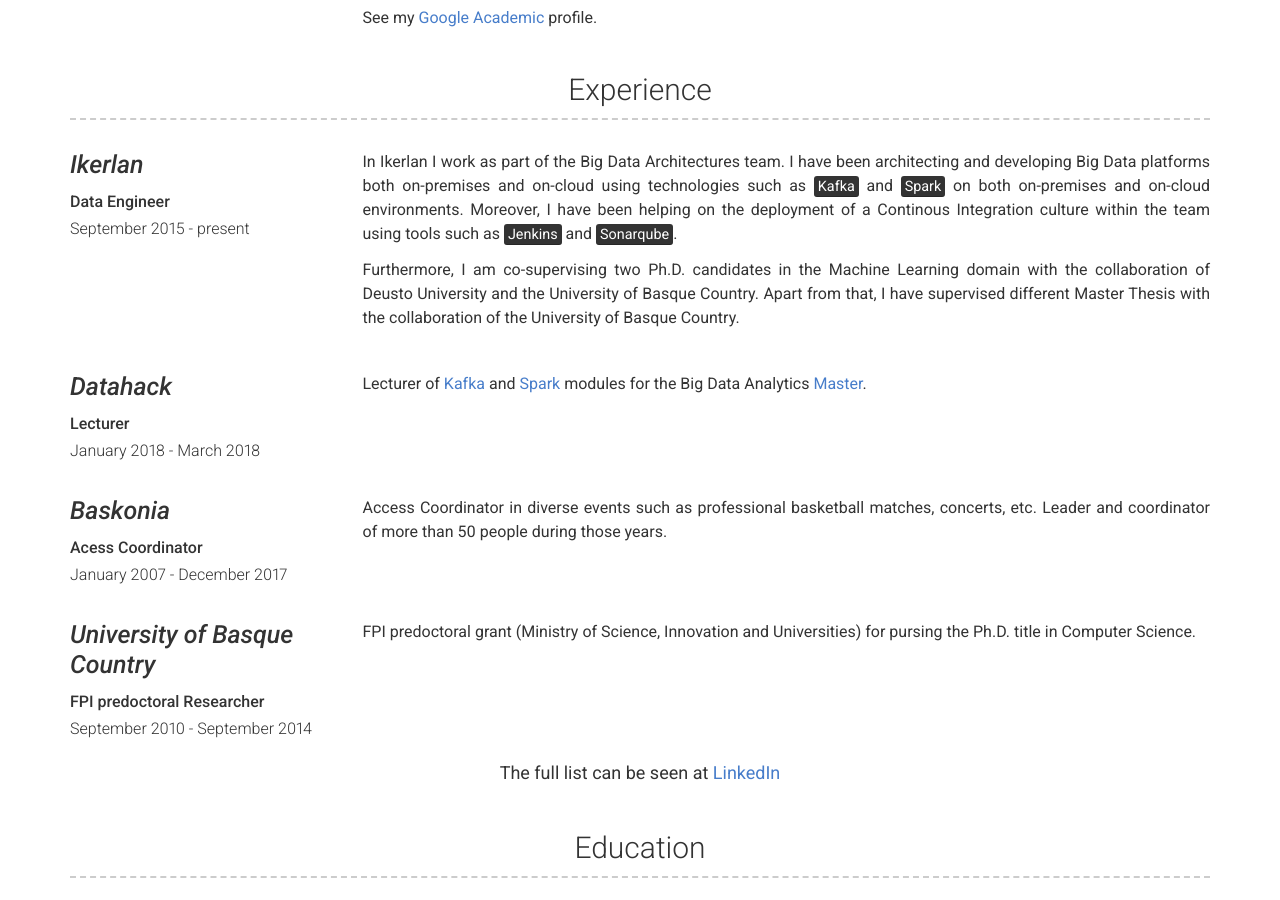
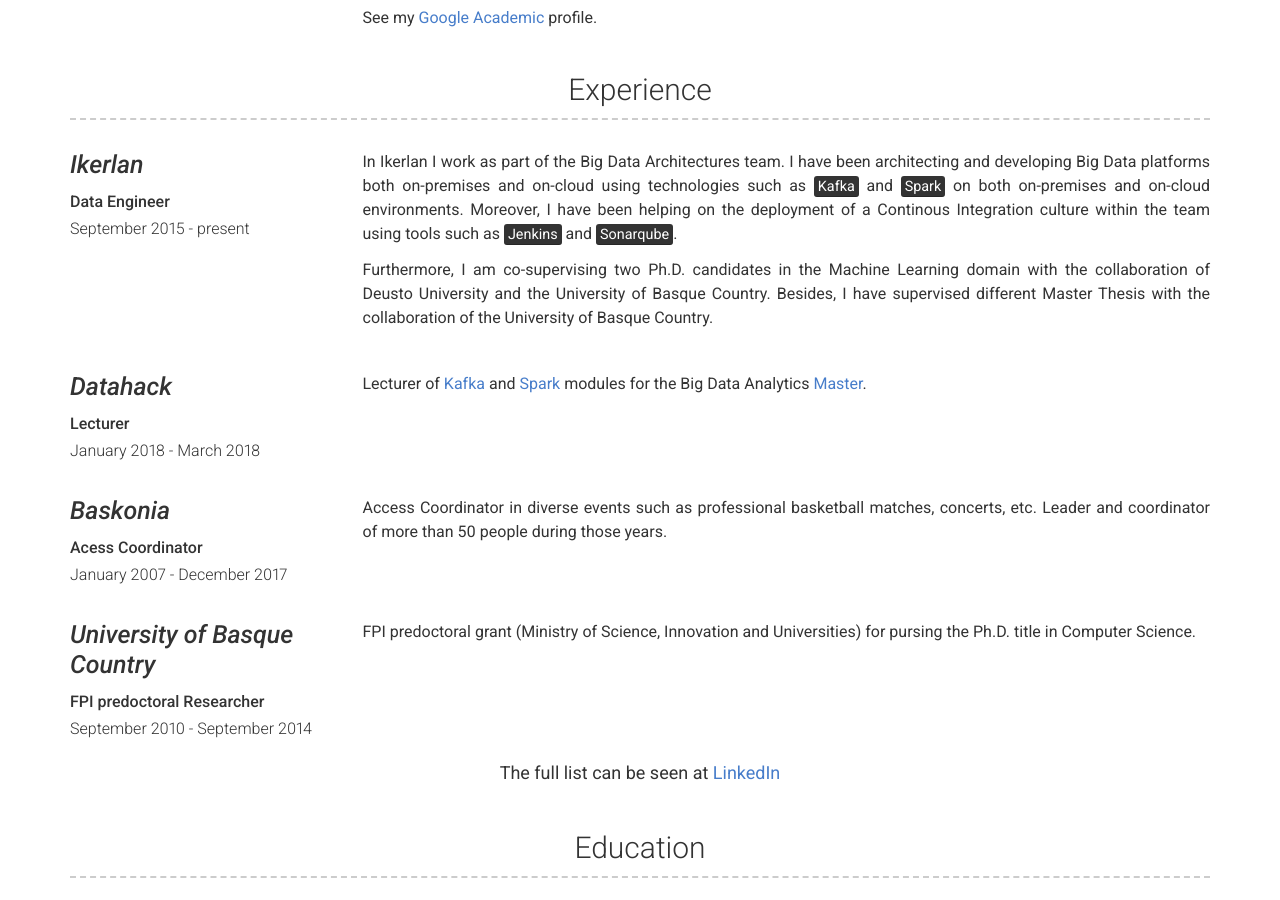
Before and after one commit to Neuw84/neuw84.github.io, a Jekyll site: the page built from index.md, in a window 1280 px wide and 900 px high, scrolled down 688 px. Built offline with Jekyll 4.4.1, drawn with Linux system fonts in a browser that asks for light colours.

Commit message:
Update experience.yml

```diff
--- a/_data/experience.yml
+++ b/_data/experience.yml
@@ -7,7 +7,7 @@
     In Ikerlan I work as part of the Big Data Architectures team. I have been architecting and developing Big Data platforms both on-premises and on-cloud using technologies such as <mark>Kafka</mark> and <mark>Spark</mark> on both on-premises and on-cloud environments.
     Moreover, I have been helping on the deployment of a Continous Integration culture within the team using tools such as <mark>Jenkins</mark> and <mark>Sonarqube</mark>.
 
-    Furthermore, I am co-supervising two Ph.D. candidates in the Machine Learning domain with the collaboration of Deusto University and the University of Basque Country. Apart from that, I have supervised different Master Thesis with the collaboration of the University of Basque Country.
+    Furthermore, I am co-supervising two Ph.D. candidates in the Machine Learning domain with the collaboration of Deusto University and the University of Basque Country. Besides, I have supervised different Master Thesis with the collaboration of the University of Basque Country.
 - company: Datahack
   company: Datahack
   link: www.datahack.es/
```
